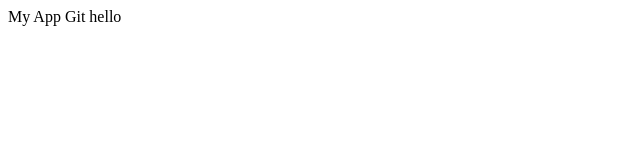
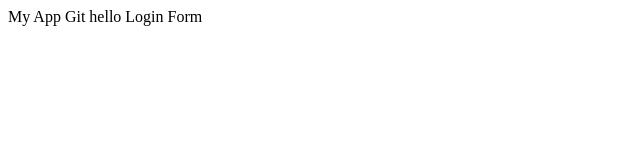
Before and after one commit to sahilkukreja618/myappsample, a plain HTML site: page index.html in a window 1280 px wide. Shown: the whole page, without its empty margins (0-640 px from the left). Drawn offline with Linux system fonts and the light colour scheme.

Commit message:
login form

```diff
--- /dev/null
+++ b/dir2/app2.js
@@ -0,0 +1 @@
+console.log(123);
--- a/index.html
+++ b/index.html
@@ -2,5 +2,7 @@
     <head>
         <title>My App</title>
     </head>
-    <body>My App Git hello </body>
+    <body>My App Git hello
+        Login Form
+    </body>
 </html>
```
Also changed, not shown: log.txt (added), login.html (added).
